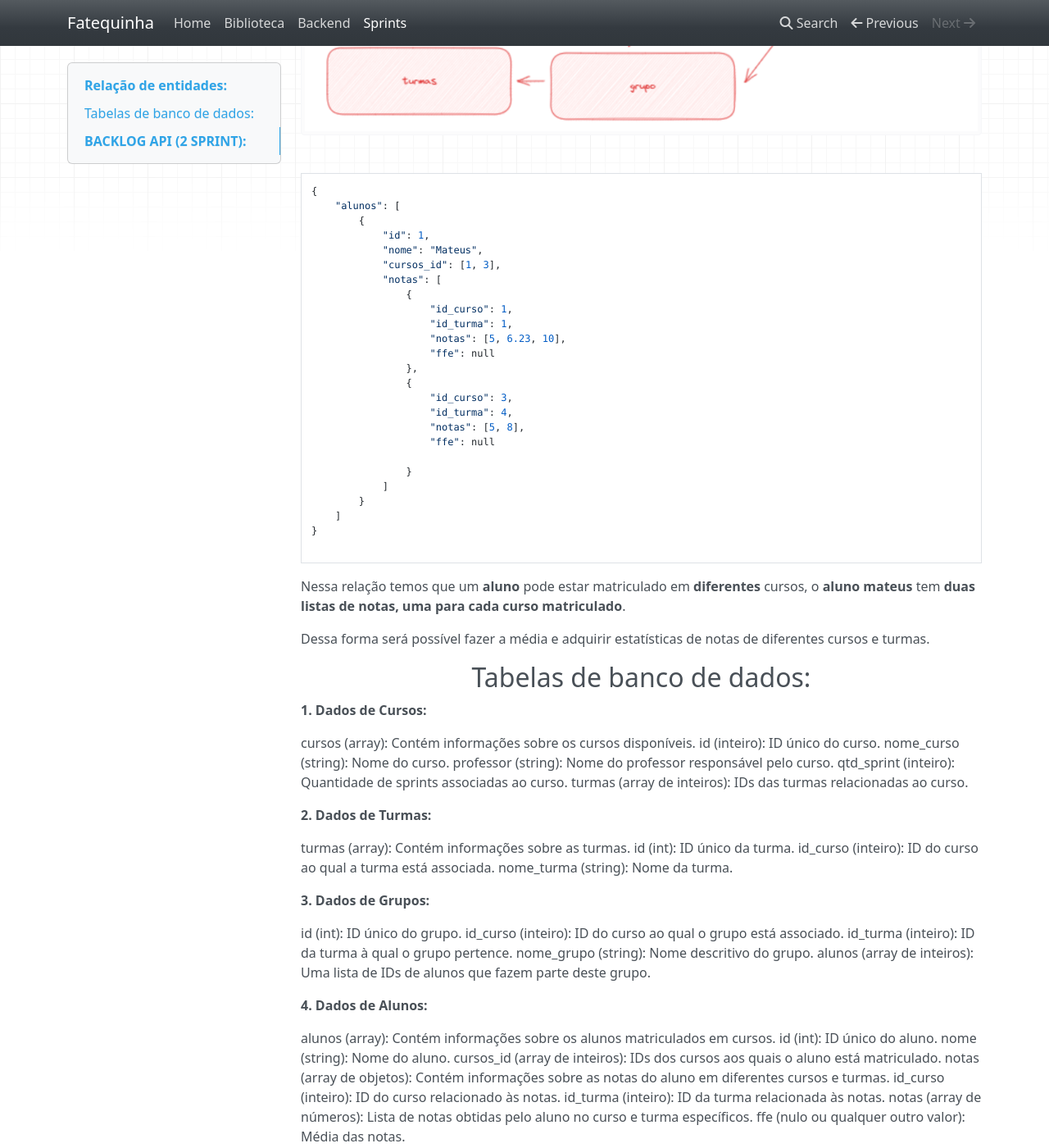
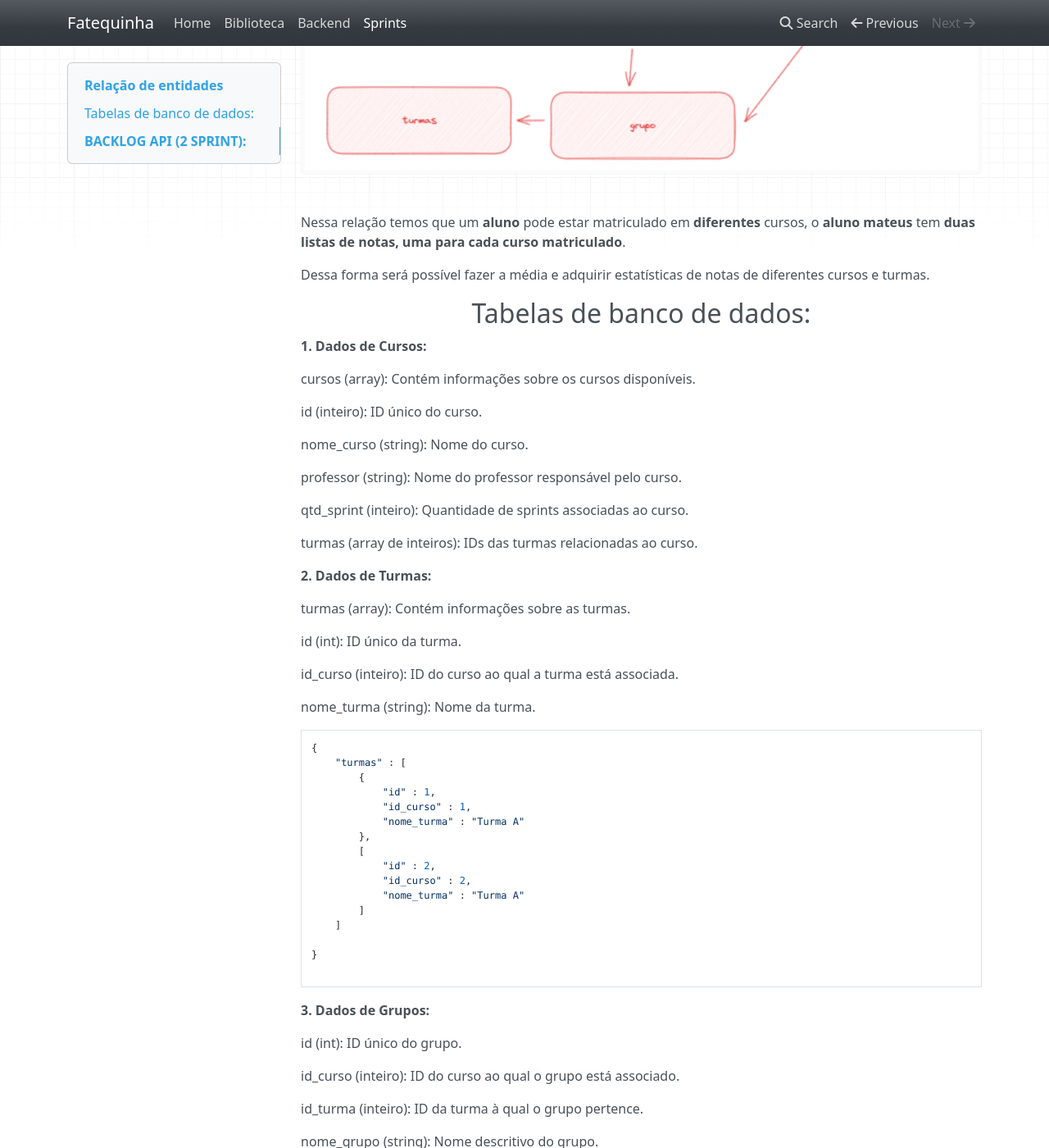
Before and after one commit to c137santos/FATEC-API-1S-DOCUMENTS, an MkDocs documentation site: the page built from docs/sprints.md, in a window 1280 px wide and 1400 px high, scrolled down 384 px. Shown: the whole window at 82% size. Built offline with MkDocs 1.6.1, drawn with Linux system fonts in a browser that asks for light colours; nearby versions of some CDN libraries; some of the changed lines change nothing that is shown; some of the changed text lies outside the part shown.

Commit message:
rascunho

````diff
--- a/docs/sprints.md
+++ b/docs/sprints.md
@@ -1,5 +1,93 @@
-# <center> Relação de entidades:
+# <center> Relação de entidades
+**<p style="text-align:center;">Relação de Entidades</p>**
 ![Alt text](image-6.png)
+
+
+Nessa relação temos que um **aluno** pode estar matriculado em **diferentes** cursos, o **aluno mateus** tem **duas listas de notas, uma para cada curso matriculado**.
+
+Dessa forma será possível fazer a média e adquirir estatísticas de notas de diferentes cursos e turmas.
+
+## <center> Tabelas de banco de dados:
+**1. Dados de Cursos:**
+
+cursos (array): Contém informações sobre os cursos disponíveis.  </p>
+id (inteiro): ID único do curso. </p>
+nome_curso (string): Nome do curso.</p>
+professor (string): Nome do professor responsável pelo curso.</p>
+qtd_sprint (inteiro): Quantidade de sprints associadas ao curso.</p>
+turmas (array de inteiros): IDs das turmas relacionadas ao curso.</p>
+
+**2. Dados de Turmas:**
+
+turmas (array): Contém informações sobre as turmas.</p>
+id (int): ID único da turma.</p>
+id_curso (inteiro): ID do curso ao qual a turma está associada.</p>
+nome_turma (string): Nome da turma.</p>
+
+
+```python
+{
+	"turmas" : [
+		{
+			"id" : 1,
+			"id_curso" : 1,
+			"nome_turma" : "Turma A"
+		},
+		[
+			"id" : 2,
+			"id_curso" : 2,
+			"nome_turma" : "Turma A"
+		]
+	]
+
+}
+
+```
+
+**3. Dados de Grupos:**
+
+id (int): ID único do grupo.</p>
+id_curso (inteiro): ID do curso ao qual o grupo está associado.</p>
+id_turma (inteiro): ID da turma à qual o grupo pertence.</p>
+nome_grupo (string): Nome descritivo do grupo.</p>
+alunos (array de inteiros): Uma lista de IDs de alunos que fazem parte deste grupo.</p>
+
+![Alt text](image-8.png)
+```python
+{
+	"grupos" : [
+		{
+			"id" : 1,
+			"id_curso" : 1,
+			"id_turma" : 1,
+			"nome_grupo" : "Grupo A",
+			"alunos" : [1,2]
+		},
+		{
+			"id" : 2,
+			"id_curso" : 2,
+			"id_turma" : 3,
+			"nome_grupo" : "Grupo B",
+			"alunos" : [3]
+		}
+	]
+}
+
+```
+
+**4. Dados de Alunos:**
+
+alunos (array): Contém informações sobre os alunos matriculados em cursos.</p>
+id (int): ID único do aluno.</p>
+nome (string): Nome do aluno.</p>
+cursos_id (array de inteiros): IDs dos cursos aos quais o aluno está matriculado.</p>
+notas (array de objetos): Contém informações sobre as notas do aluno em diferentes cursos e    turmas.</p>
+id_curso (inteiro): ID do curso relacionado às notas.</p>
+id_turma (inteiro): ID da turma relacionada às notas.</p>
+notas (array de números): Lista de notas obtidas pelo aluno no curso e turma específicos.</p>
+ffe (nulo ou qualquer outro valor): Média das notas.</p>
+
+![Alt text](image-9.png)
 
 ```python
 {
@@ -28,47 +116,6 @@
 }
 
 ```
-
-Nessa relação temos que um **aluno** pode estar matriculado em **diferentes** cursos, o **aluno mateus** tem **duas listas de notas, uma para cada curso matriculado**.
-
-Dessa forma será possível fazer a média e adquirir estatísticas de notas de diferentes cursos e turmas.
-
-## <center> Tabelas de banco de dados:
-**1. Dados de Cursos:**
-
-cursos (array): Contém informações sobre os cursos disponíveis.
-id (inteiro): ID único do curso.
-nome_curso (string): Nome do curso.
-professor (string): Nome do professor responsável pelo curso.
-qtd_sprint (inteiro): Quantidade de sprints associadas ao curso.
-turmas (array de inteiros): IDs das turmas relacionadas ao curso.
-
-**2. Dados de Turmas:**
-
-turmas (array): Contém informações sobre as turmas.
-id (int): ID único da turma.
-id_curso (inteiro): ID do curso ao qual a turma está associada.
-nome_turma (string): Nome da turma.
-
-**3. Dados de Grupos:**
-
-id (int): ID único do grupo.
-id_curso (inteiro): ID do curso ao qual o grupo está associado.
-id_turma (inteiro): ID da turma à qual o grupo pertence.
-nome_grupo (string): Nome descritivo do grupo.
-alunos (array de inteiros): Uma lista de IDs de alunos que fazem parte deste grupo.
-
-**4. Dados de Alunos:**
-
-alunos (array): Contém informações sobre os alunos matriculados em cursos.
-id (int): ID único do aluno.
-nome (string): Nome do aluno.
-cursos_id (array de inteiros): IDs dos cursos aos quais o aluno está matriculado.
-notas (array de objetos): Contém informações sobre as notas do aluno em diferentes cursos e    turmas.
-id_curso (inteiro): ID do curso relacionado às notas.
-id_turma (inteiro): ID da turma relacionada às notas.
-notas (array de números): Lista de notas obtidas pelo aluno no curso e turma específicos.
-ffe (nulo ou qualquer outro valor): Média das notas.
 
 
 # <center> **BACKLOG API (2 SPRINT):**
````
Also changed, not shown: docs/image-8.png (added), docs/image-9.png (added).
